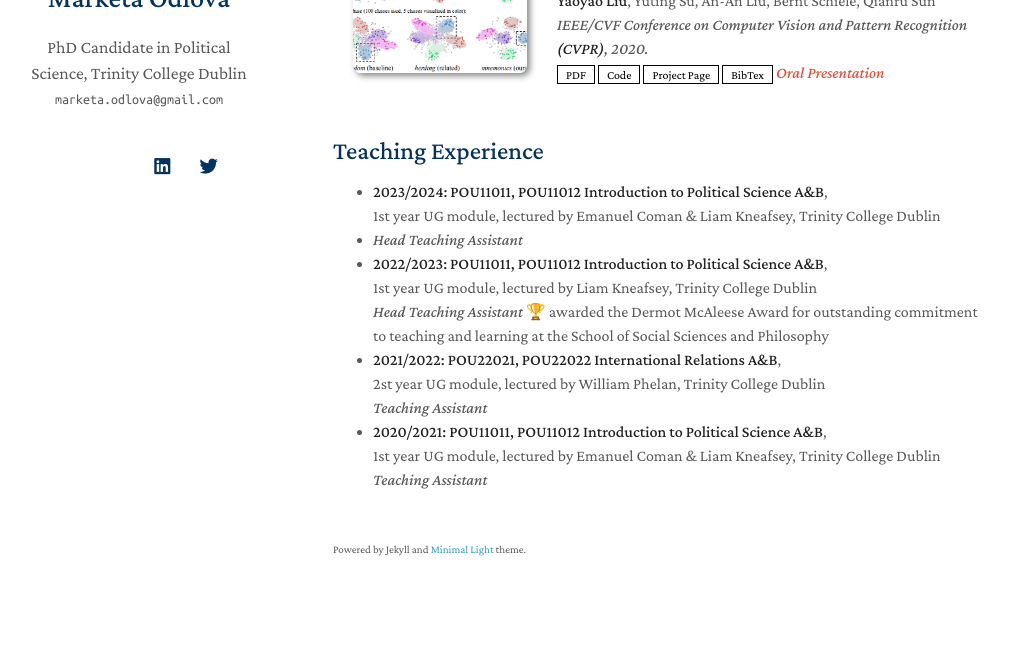
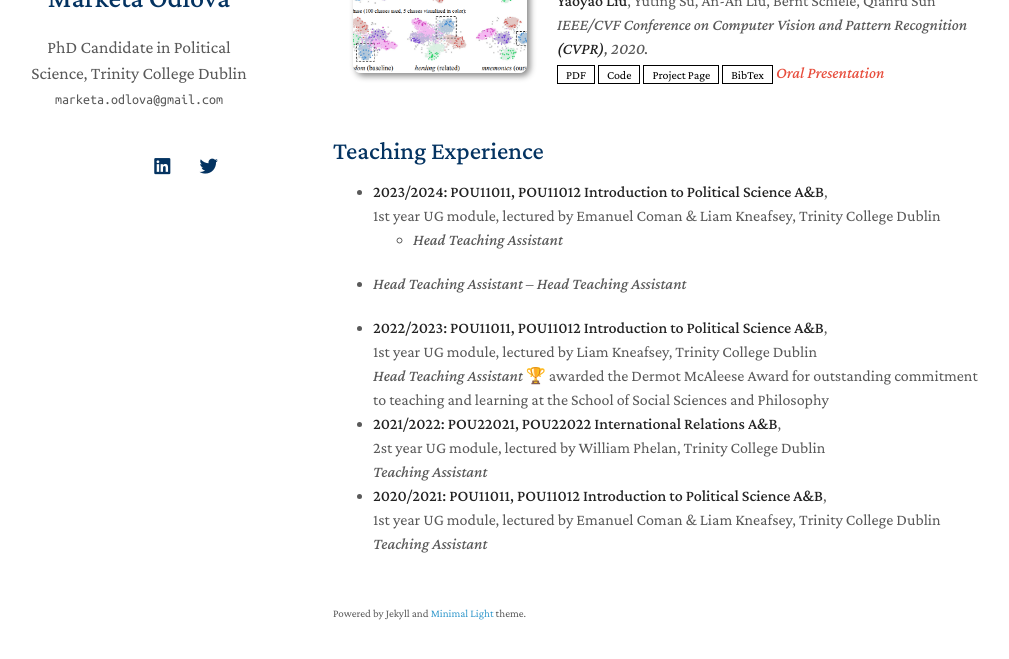
Before and after one commit to marketao/marketao.github.io, a Jekyll site: the page built from index.md, in a window 1280 px wide and 900 px high, scrolled down 670 px, cut to the strip 206-865 px from the top of the window. Shown: the whole strip, without its empty margins (137-1146 px from the left). Built offline with Jekyll 4.4.1, drawn with Linux system fonts in a browser that asks for light colours; nearby versions of some CDN libraries; a style sheet for code colours, icons or effects is not loaded; our own code applies the rules of GitHub Pages for plain Markdown files; before the commit the page ends 1506 px from its top, so only the background shows below that.

Commit message:
Update index.md

```diff
--- a/index.md
+++ b/index.md
@@ -22,7 +22,11 @@ I hold a MA in International Relations from <a href="http://cuni.cz" target="_bl
 
 - **2023/2024: POU11011, POU11012 Introduction to Political Science A&B**,<br>
 1st year UG module, lectured by Emanuel Coman & Liam Kneafsey, Trinity College Dublin<br>
-- <em>Head Teaching Assistant</em>
+  - <em>Head Teaching Assistant</em>
+ - <em>Head Teaching Assistant</em>
+-- <em>Head Teaching Assistant</em>
+
+
 - **2022/2023: POU11011, POU11012 Introduction to Political Science A&B**,<br>
 1st year UG module, lectured by Liam Kneafsey, Trinity College Dublin<br>
 <em>Head Teaching Assistant</em> 🏆 awarded the Dermot McAleese Award for outstanding commitment to teaching and learning at the School of Social Sciences and Philosophy
```
